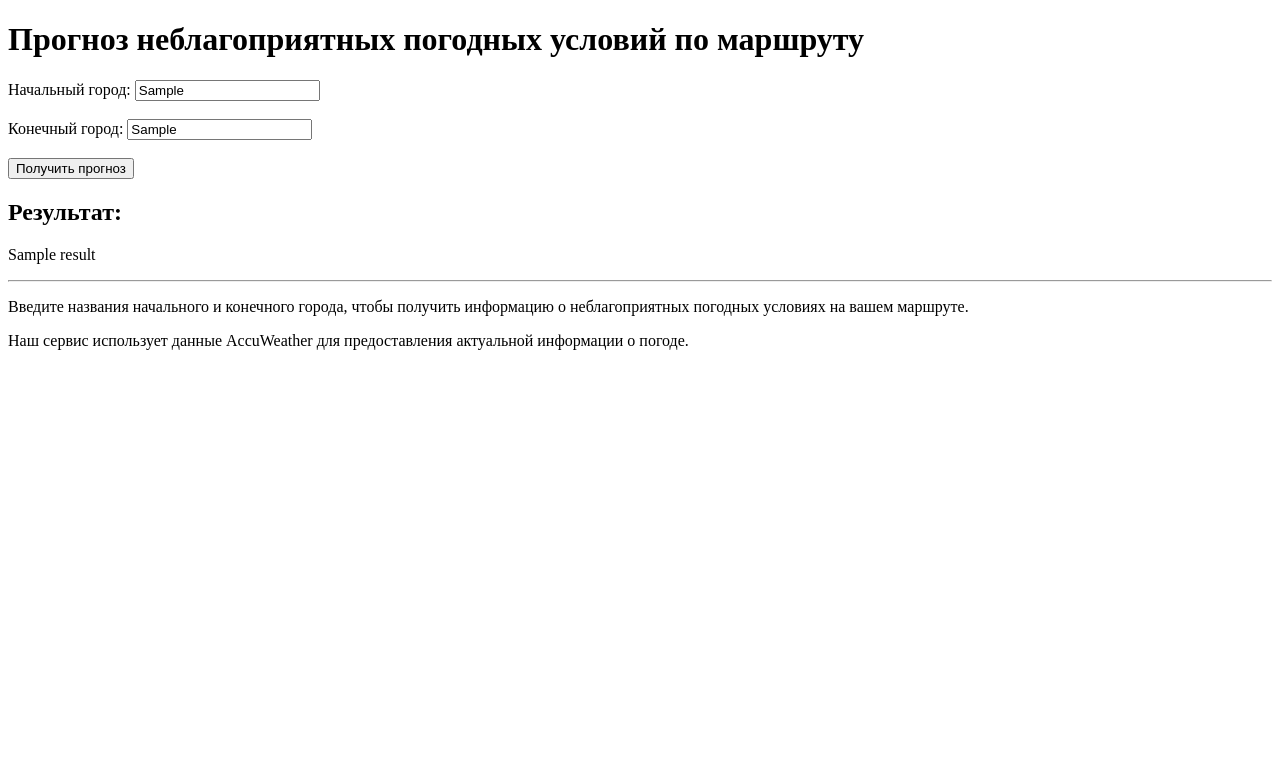
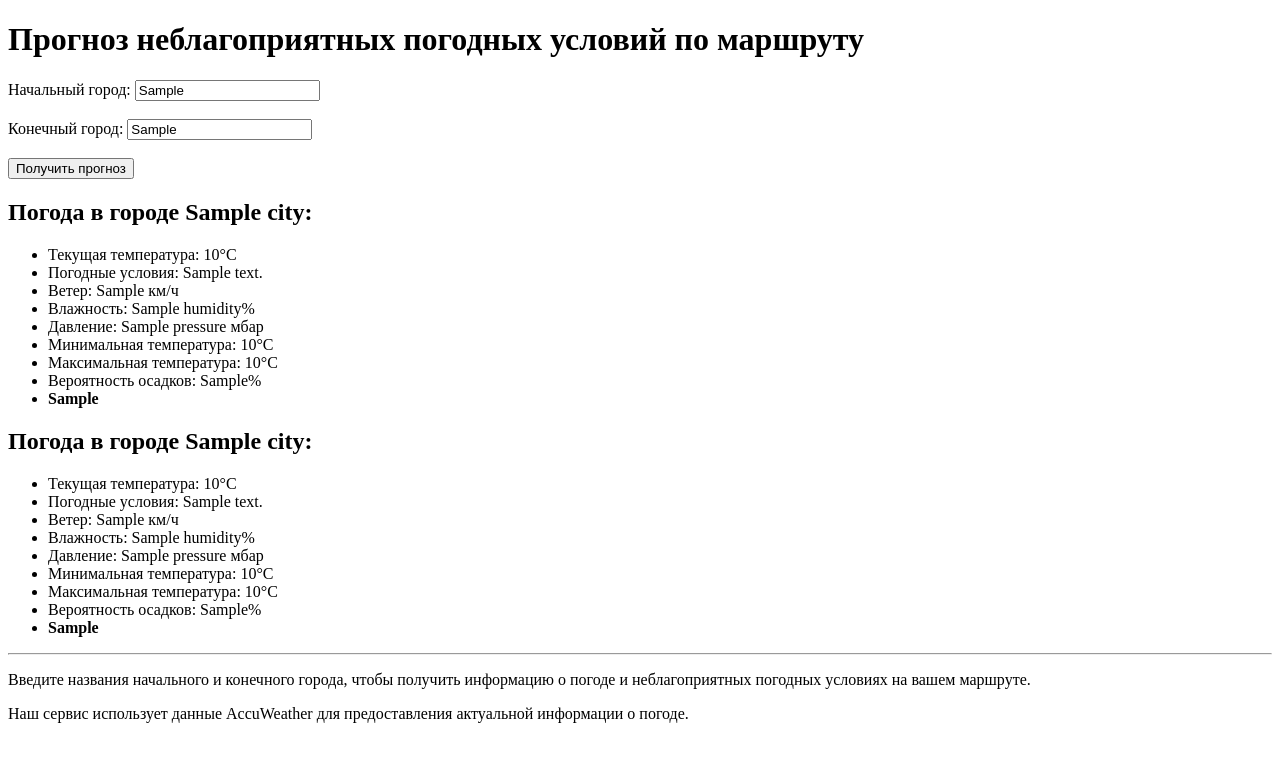
Before and after one commit to Qwuorty/weather-app, a Flask app: template templates/index.html in a window 1280 px wide. Shown: the top 762 px of the page. Run offline with Flask 3, Linux system fonts and the light colour scheme; the template is opened without the code that fills it: most values are stand-ins (such as "Sample title", 1, 10 or a date in 2020).

Commit message:
Небольшой апдейт функционала

```diff
--- a/app.py
+++ b/app.py
@@ -19,8 +19,8 @@ def get_location_key(city_name):
     else:
         return None
 
-''' функция для получения погодных данных по ключу локации '''
-def get_weather_data(location_key):
+''' функция для получения текущих погодных данных по ключу локации '''
+def get_current_weather(location_key):
     weather_url = f"http://dataservice.accuweather.com/currentconditions/v1/{location_key}"
     params = {
         'apikey': API_KEY,
@@ -34,15 +34,35 @@ def get_weather_data(location_key):
     else:
         return None
 
+''' функция для получения прогноза погоды по ключу локации '''
+def get_forecast_data(location_key):
+    forecast_url = f"http://dataservice.accuweather.com/forecasts/v1/daily/1day/{location_key}"
+    params = {
+        'apikey': API_KEY,
+        'language': 'ru',
+        'details': 'true',
+        'metric': 'true'
+    }
+    response = requests.get(forecast_url, params=params)
+    data = response.json()
+    if data:
+        return data
+    else:
+        return None
+
 ''' функция для оценки неблагоприятных погодных условий '''
 def check_bad_weather(temperature, wind_speed, precipitation_probability):
+    warnings = []
     if temperature < 0 or temperature > 35:
-        return "Неблагоприятные погодные условия: экстремальная температура."
+        warnings.append("Экстремальная температура.")
     if wind_speed > 50:
-        return "Неблагоприятные погодные условия: сильный ветер."
+        warnings.append("Сильный ветер.")
     if precipitation_probability > 70:
-        return "Неблагоприятные погодные условия: высокая вероятность осадков."
-    return "Погодные условия благоприятные."
+        warnings.append("Высокая вероятность осадков.")
+    if warnings:
+        return "Неблагоприятные погодные условия: " + " ".join(warnings)
+    else:
+        return "Погодные условия благоприятные."
 
 ''' основной маршрут приложения '''
 @app.route('/', methods=['GET', 'POST'])
@@ -50,6 +70,9 @@ def index():
     result = None
     start_city = None
     end_city = None
+    start_weather_info = None
+    end_weather_info = None
+
     if request.method == 'POST':
         start_city = request.form.get('start_city')
         end_city = request.form.get('end_city')
@@ -57,22 +80,77 @@ def index():
             result = "Пожалуйста, введите названия обоих городов."
         else:
             try:
-                # получаем ключ локации для начального города
+                # получаем ключи локации для начального и конечного города
                 start_location_key = get_location_key(start_city)
+                end_location_key = get_location_key(end_city)
                 if not start_location_key:
                     result = f"Не удалось найти город: {start_city}"
                     return render_template('index.html', result=result)
-                # получаем погодные данные для начального города
-                start_weather = get_weather_data(start_location_key)
-                if not start_weather:
-                    result = "Не удалось получить данные о погоде."
+                if not end_location_key:
+                    result = f"Не удалось найти город: {end_city}"
                     return render_template('index.html', result=result)
-                # оцениваем погодные условия
-                temperature = start_weather['Temperature']['Metric']['Value']
-                wind_speed = start_weather['Wind']['Speed']['Metric']['Value']
-                precipitation_probability = start_weather.get('PrecipitationProbability', 0)  # может отсутствовать
+                # получаем текущие погодные данные для начального и конечного города
+                start_current_weather = get_current_weather(start_location_key)
+                end_current_weather = get_current_weather(end_location_key)
+                if not start_current_weather:
+                    result = f"Не удалось получить данные о погоде для города {start_city}."
+                    return render_template('index.html', result=result)
+                if not end_current_weather:
+                    result = f"Не удалось получить данные о погоде для города {end_city}."
+                    return render_template('index.html', result=result)
+                # получаем прогноз погоды для начального и конечного города
+                start_forecast = get_forecast_data(start_location_key)
+                end_forecast = get_forecast_data(end_location_key)
+                if not start_forecast:
+                    result = f"Не удалось получить прогноз погоды для города {start_city}."
+                    return render_template('index.html', result=result)
+                if not end_forecast:
+                    result = f"Не удалось получить прогноз погоды для города {end_city}."
+                    return render_template('index.html', result=result)
+                # собираем информацию для отображения
+                start_weather_info = {
+                    'city': start_city,
+                    'current_temperature': start_current_weather['Temperature']['Metric']['Value'],
+                    'weather_text': start_current_weather['WeatherText'],
+                    'wind_speed': start_current_weather['Wind']['Speed']['Metric']['Value'],
+                    'humidity': start_current_weather['RelativeHumidity'],
+                    'pressure': start_current_weather['Pressure']['Metric']['Value'],
+                    'min_temp': start_forecast['DailyForecasts'][0]['Temperature']['Minimum']['Value'],
+                    'max_temp': start_forecast['DailyForecasts'][0]['Temperature']['Maximum']['Value'],
+                    'precipitation_probability': start_forecast['DailyForecasts'][0]['Day']['PrecipitationProbability'],
+                }
 
-                result = check_bad_weather(temperature, wind_speed, precipitation_probability)
+                end_weather_info = {
+                    'city': end_city,
+                    'current_temperature': end_current_weather['Temperature']['Metric']['Value'],
+                    'weather_text': end_current_weather['WeatherText'],
+                    'wind_speed': end_current_weather['Wind']['Speed']['Metric']['Value'],
+                    'humidity': end_current_weather['RelativeHumidity'],
+                    'pressure': end_current_weather['Pressure']['Metric']['Value'],
+                    'min_temp': end_forecast['DailyForecasts'][0]['Temperature']['Minimum']['Value'],
+                    'max_temp': end_forecast['DailyForecasts'][0]['Temperature']['Maximum']['Value'],
+                    'precipitation_probability': end_forecast['DailyForecasts'][0]['Day']['PrecipitationProbability'],
+                }
+
+                # оцениваем неблагоприятные погодные условия для начального и конечного города
+                start_bad_weather = check_bad_weather(
+                    start_weather_info['current_temperature'],
+                    start_weather_info['wind_speed'],
+                    start_weather_info['precipitation_probability']
+                )
+
+                end_bad_weather = check_bad_weather(
+                    end_weather_info['current_temperature'],
+                    end_weather_info['wind_speed'],
+                    end_weather_info['precipitation_probability']
+                )
+
+                result = {
+                    'start_weather_info': start_weather_info,
+                    'end_weather_info': end_weather_info,
+                    'start_bad_weather': start_bad_weather,
+                    'end_bad_weather': end_bad_weather
+                }
 
             except requests.exceptions.RequestException:
                 result = "Ошибка подключения к сервису погоды."
--- a/templates/index.html
+++ b/templates/index.html
@@ -12,11 +12,38 @@
         <input type="submit" value="Получить прогноз">
     </form>
     {% if result %}
-        <h2>Результат:</h2>
-        <p>{{ result }}</p>
+        {% if result.start_weather_info and result.end_weather_info %}
+            <h2>Погода в городе {{ result.start_weather_info.city }}:</h2>
+            <ul>
+                <li>Текущая температура: {{ result.start_weather_info.current_temperature }}°C</li>
+                <li>Погодные условия: {{ result.start_weather_info.weather_text }}</li>
+                <li>Ветер: {{ result.start_weather_info.wind_speed }} км/ч</li>
+                <li>Влажность: {{ result.start_weather_info.humidity }}%</li>
+                <li>Давление: {{ result.start_weather_info.pressure }} мбар</li>
+                <li>Минимальная температура: {{ result.start_weather_info.min_temp }}°C</li>
+                <li>Максимальная температура: {{ result.start_weather_info.max_temp }}°C</li>
+                <li>Вероятность осадков: {{ result.start_weather_info.precipitation_probability }}%</li>
+                <li><strong>{{ result.start_bad_weather }}</strong></li>
+            </ul>
+
+            <h2>Погода в городе {{ result.end_weather_info.city }}:</h2>
+            <ul>
+                <li>Текущая температура: {{ result.end_weather_info.current_temperature }}°C</li>
+                <li>Погодные условия: {{ result.end_weather_info.weather_text }}</li>
+                <li>Ветер: {{ result.end_weather_info.wind_speed }} км/ч</li>
+                <li>Влажность: {{ result.end_weather_info.humidity }}%</li>
+                <li>Давление: {{ result.end_weather_info.pressure }} мбар</li>
+                <li>Минимальная температура: {{ result.end_weather_info.min_temp }}°C</li>
+                <li>Максимальная температура: {{ result.end_weather_info.max_temp }}°C</li>
+                <li>Вероятность осадков: {{ result.end_weather_info.precipitation_probability }}%</li>
+                <li><strong>{{ result.end_bad_weather }}</strong></li>
+            </ul>
+        {% else %}
+            <p>{{ result }}</p>
+        {% endif %}
     {% endif %}
     <hr>
-    <p>Введите названия начального и конечного города, чтобы получить информацию о неблагоприятных погодных условиях на вашем маршруте.</p>
+    <p>Введите названия начального и конечного города, чтобы получить информацию о погоде и неблагоприятных погодных условиях на вашем маршруте.</p>
     <p>Наш сервис использует данные AccuWeather для предоставления актуальной информации о погоде.</p>
 </body>
 </html>
```
